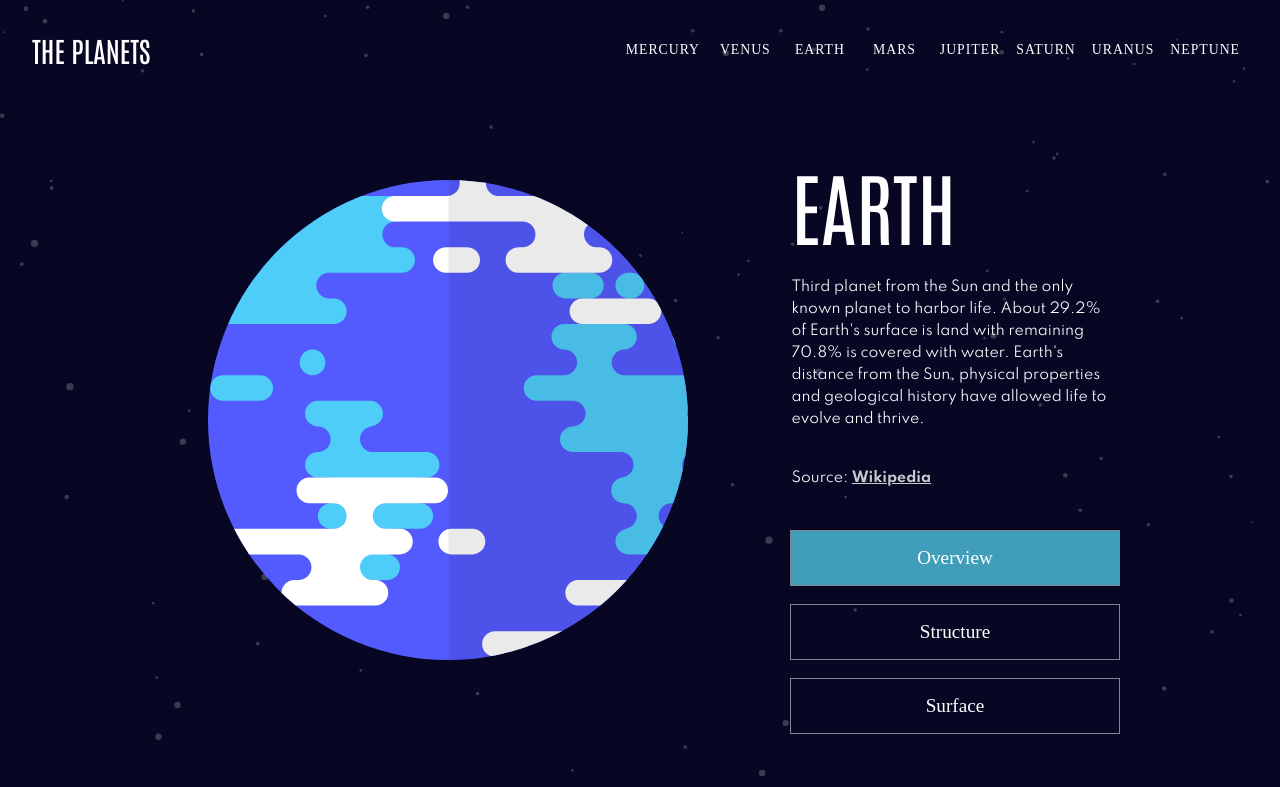
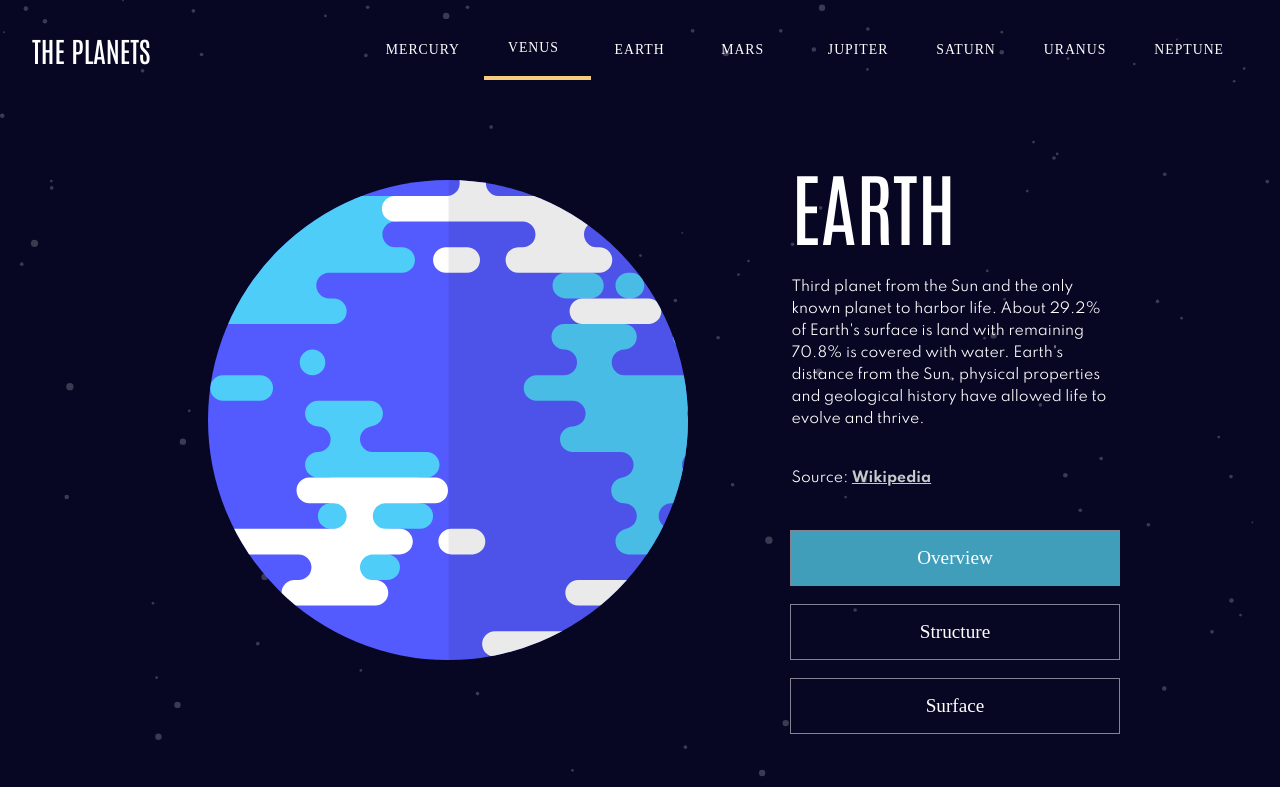
Before and after one commit to stevenabaco/planets-fact-site-reactjs, a React (Create React App) app: page /venus in a window 1280 px wide. Shown: the top 787 px of the page. Built offline with nearby package versions, Linux system fonts and the light colour scheme; the HTML template or start-up script is replaced by a standard one.

Commit message:
Adjust Media Query Breakpoints

```diff
--- a/src/components/Navbar/Navbar.css
+++ b/src/components/Navbar/Navbar.css
@@ -19,60 +19,69 @@
 }
 
 .nav__links {
+	display: flex;
 	text-transform: uppercase;
 	text-decoration: none;
 	list-style: none;
 	color: var(--color-1);
 	justify-content: space-between;
-	padding: 1rem 0.5rem;
+	align-items: center;
+	padding: 1rem 1.5rem;
 	width: 95vw;
-
 }
 
 .nav__menu {
 	display: flex;
 	position: relative;
-	flex-direction:column;
-  width:100%;
-  height:89vh;
+	flex-direction: column;
+	width: 100%;
+	height: 89vh;
 	position: absolute;
 	top: 69px;
 	transform: translateX(-110%);
 	opacity: 1;
 	align-items: center;
 	padding-top: 1rem;
-
 }
 
 .nav__menu.active {
-	position: absolute;
+	display: flex;
+	width: 100%;
+	justify-content: start;
 	z-index: 1000;
 	transform: translateX(0);
 	background-color: black;
 	left: 0;
 	opacity: 1;
-	transition: all .5s ease-out;
-
+	transition: all 0.5s ease-out;
+	padding: 0 1rem;
 }
 
 .nav__item {
 	display: flex;
+	width: 100%;
 	justify-content: space-between;
-	align-items: center;
+	/* align-items: center; */
 	height: 60px;
 	border-bottom: 1px solid var(--color-4);
 }
 
+.nav__links span {
+	display: flex;
+	flex-direction: column;
+	font-size: 2rem;
 
-
-.nav__links span {
-	font-size: 2rem;
 }
 
+.planet__marker {
+	display:flex;
+	justify-content:start;
+	align-items: center;
+}
 .circle {
 	margin-right: 1rem;
 	width: 20px;
-  height:20px;
+	height: 20px;
 	display: inline-block;
 	border-radius: 50%;
 }
@@ -113,6 +122,55 @@
 }
 
 @media only screen and (min-width: 768px) {
+		/* Planet Hover Effects */
+	#mercury:hover {
+		border-bottom: 4px solid var(--color-Mercury);
+	}
+	#mercury.selected{
+		border-bottom: 4px solid var(--color-Mercury);
+	}
+	#venus:hover {
+		border-bottom: 4px solid var(--color-Venus);
+	}
+		#venus.selected{
+		border-bottom: 4px solid var(--color-Venus);
+	}
+	#earth:hover {
+		border-bottom: 4px solid var(--color-Earth);
+	}
+		#earth.selected{
+		border-bottom: 4px solid var(--color-Earth);
+	}
+	#mars:hover {
+		border-bottom: 4px solid var(--color-Mars);
+	}
+		#mars.selected{
+		border-bottom: 4px solid var(--color-Mars);
+	}
+	#jupiter:hover {
+		border-bottom: 4px solid var(--color-Jupiter);
+	}
+		#jupiter.selected{
+		border-bottom: 4px solid var(--color-Jupiter);
+	}
+	#saturn:hover {
+		border-bottom: 4px solid var(--color-Saturn);
+	}
+		#saturn.selected{
+		border-bottom: 4px solid var(--color-Saturn);
+	}
+	#uranus:hover {
+		border-bottom: 4px solid var(--color-Uranus);
+	}
+		#uranus.selected{
+		border-bottom: 4px solid var(--color-Uranus);
+	}
+	#neptune:hover {
+		border-bottom: 4px solid var(--color-Neptune);
+	}
+		#neptune.selected{
+		border-bottom: 4px solid var(--color-Neptune);
+	}
 	#navbar {
 		display: flex;
 		flex-direction: column;
@@ -138,13 +196,12 @@
 	.nav__item {
 		border-bottom: none;
 		width: 100%;
-		font-size: .86rem;
+		font-size: 0.86rem;
 		font-weight: 300;
 		letter-spacing: 1px;
-
 	}
 	.nav__links {
-    width: 100% ;
+		width: 100%;
 		justify-items: center;
 	}
 	#menu__icon {
@@ -154,11 +211,11 @@
 	.nav__menu.active {
 		display: none;
 	}
+
 }
 
 /* START DESKTOP VIEW */
-@media only screen and (min-width: 1024px) {
-
+@media only screen and (min-width: 1200px) {
 	#navbar {
 		position: relative;
 		flex-direction: row;
@@ -169,13 +226,13 @@
 
 	.nav__menu {
 		position: relative;
-		width:100%;
+		width: 100%;
 		justify-content: flex-start;
-    align-items:center;
+		align-items: center;
 		height: 68px;
 		top: 0;
-		left:0;
-		right:0;
+		left: 0;
+		right: 0;
 		bottom: 0;
 		padding: 2rem;
 		border-bottom: none;
--- a/src/components/Navbar/Navbar.js
+++ b/src/components/Navbar/Navbar.js
@@ -36,9 +36,10 @@ function Navbar() {
 					context.setPlanetIndex(1);
 					closeMobileMenu();
 				};
-				const handleEarth = () => {
+				const handleEarth = e => {
 					context.setCurrentPlanet('Earth');
 					context.setPlanetIndex(2);
+
 					closeMobileMenu();
 				};
 				const handleMars = () => {
@@ -85,13 +86,15 @@ function Navbar() {
 											exact
 											to='/mercury'
 											onClick={handleMercury}
+											activeClassName='selected'
+											id='mercury'
 											className='nav__links'>
 											{click ? (
 												<>
 													<div className='planet__marker'>
 														<div className='circle mercury'></div>Mercury
 													</div>
-													<span>˃</span>
+													<span>></span>
 												</>
 											) : (
 												'Mercury'
@@ -102,14 +105,17 @@ function Navbar() {
 										<NavLink
 											exact
 											to='/venus'
+											id='venus'
 											className='nav__links'
+											activeClassName='selected'
 											onClick={handleVenus}>
 											{click ? (
+												/* Adds the circle for mobile nav only */
 												<>
 													<div className='planet__marker'>
 														<div className='circle venus'></div>Venus
 													</div>
-													<span>˃</span>
+													<span>></span>
 												</>
 											) : (
 												'Venus'
@@ -119,6 +125,7 @@ function Navbar() {
 									<li className='nav__item'>
 										<NavLink
 											exact
+											id='earth'
 											to='/earth'
 											className='nav__links'
 											onClick={handleEarth}>
@@ -127,7 +134,7 @@ function Navbar() {
 													<div className='planet__marker'>
 														<div className='circle earth'></div>Earth
 													</div>
-													<span>˃</span>
+													<span>></span>
 												</>
 											) : (
 												'Earth'
@@ -138,6 +145,7 @@ function Navbar() {
 										<NavLink
 											exact
 											to='/mars'
+											id='mars'
 											className='nav__links'
 											onClick={handleMars}>
 											{click ? (
@@ -145,7 +153,7 @@ function Navbar() {
 													<div className='planet__marker'>
 														<div className='circle mars'></div>Mars
 													</div>
-													<span>˃</span>{' '}
+													<span>></span>{' '}
 												</>
 											) : (
 												'Mars'
@@ -156,6 +164,7 @@ function Navbar() {
 										<NavLink
 											exact
 											to='/jupiter'
+											id='jupiter'
 											className='nav__links'
 											onClick={handleJupiter}>
 											{click ? (
@@ -163,7 +172,7 @@ function Navbar() {
 													<div className='planet__marker'>
 														<div className='circle jupiter'></div>Jupiter
 													</div>
-													<span>˃</span>
+													<span>></span>
 												</>
 											) : (
 												'Jupiter'
@@ -174,6 +183,7 @@ function Navbar() {
 										<NavLink
 											exact
 											to='/saturn'
+											id='saturn'
 											className='nav__links'
 											onClick={handleSaturn}>
 											{click ? (
@@ -181,7 +191,7 @@ function Navbar() {
 													<div className='planet__marker'>
 														<div className='circle saturn'></div>Saturn
 													</div>
-													<span>˃</span>
+													<span>></span>
 												</>
 											) : (
 												'Saturn'
@@ -192,6 +202,7 @@ function Navbar() {
 										<NavLink
 											exact
 											to='/uranus'
+											id='uranus'
 											className='nav__links'
 											onClick={handleUranus}>
 											{click ? (
@@ -199,7 +210,7 @@ function Navbar() {
 													<div className='planet__marker'>
 														<div className='circle uranus'></div>Uranus
 													</div>
-													<span>˃</span>
+													<span>></span>
 												</>
 											) : (
 												'Uranus'
@@ -210,6 +221,7 @@ function Navbar() {
 										<NavLink
 											exact
 											to='/neptune'
+											id='neptune'
 											className='nav__links'
 											onClick={handleNeptune}>
 											{click ? (
@@ -218,7 +230,7 @@ function Navbar() {
 													<div className='planet__marker'>
 														<div className='circle neptune'></div>Neptune
 													</div>
-													<span>˃</span>
+													<span>></span>
 												</>
 											) : (
 												'Neptune'
--- a/src/components/Planets/Planet.css
+++ b/src/components/Planets/Planet.css
@@ -118,7 +118,7 @@
 }
 
 #radio__toolbar input[type='radio']:checked + label {
-	border-bottom: 2px solid var(--color-12);
+	border-bottom: 3px solid var(--color-12);
 }
 
 /* SHARED CLASSES */
@@ -139,6 +139,7 @@
 }
 
 @media only screen and (min-width: 768px) {
+
 	#planet__wrapper {
 		padding: 10rem 2rem;
 		flex-direction: row;
```
Lines whose indentation alone changed are shown as unchanged.
